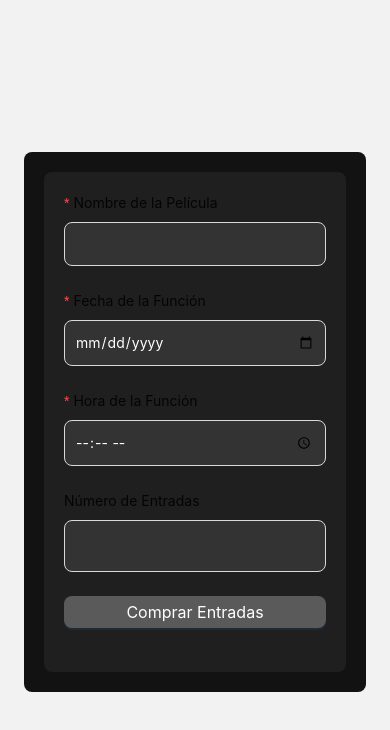
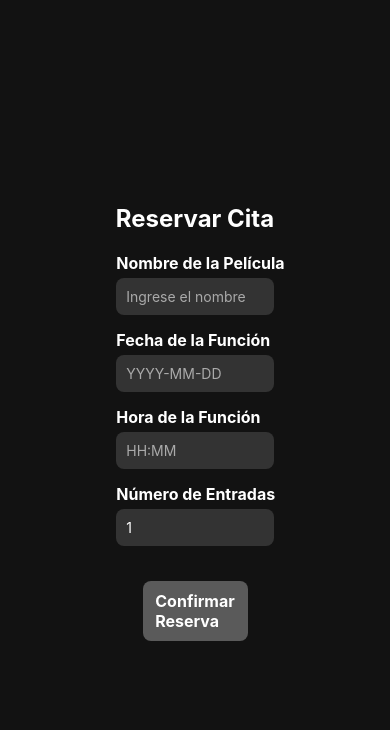
Before and after one commit to Justinarley/Back-Moviee, a React Native app: screen /Compras in a window 390 px wide. Shown: the top 730 px of the page. Built offline with nearby package versions, Linux system fonts and the light colour scheme.

Commit message:
Proyecto terminado

```diff
--- a/navigation/AuthNavigator.tsx
+++ b/navigation/AuthNavigator.tsx
@@ -5,8 +5,9 @@ import ProfileScreen from '../screens/ProfileScreen';
 import RegisterScreen from '../screens/RegisterScreen';
 import CarteleraScreen from '../screens/CarteleraScreen';
 import { createStackNavigator } from '@react-navigation/stack';
-import RegistroReserva from '../screens/Compra';
 import ReservaCitaForm from '../screens/Compra';
+import CitasReservadasScreen from '../screens/CitasReservadasScreen';
+
 
 type AuthStackParamList = {
   Login: undefined;
@@ -15,6 +16,7 @@ type AuthStackParamList = {
   Cartelera: undefined;
   Profile: undefined;
   Compras: undefined;
+  Reservas: undefined;
 };
 
 const AuthStack = createStackNavigator<AuthStackParamList>();
@@ -35,6 +37,7 @@ const AuthNavigator: React.FC<AuthNavigatorProps> = ({ isAuthenticated, setIsAut
       <AuthStack.Screen name="Cartelera" component={CarteleraScreen} />
       <AuthStack.Screen name="Profile" component={ProfileScreen} />
       <AuthStack.Screen name="Compras" component={ReservaCitaForm} />
+      <AuthStack.Screen name="Reservas" component={CitasReservadasScreen} />
     </AuthStack.Navigator>
   );
 };
--- /dev/null
+++ b/screens/CitasReservadasScreen.tsx
@@ -0,0 +1,158 @@
+import React, { useEffect, useState } from 'react';
+import { View, Text, FlatList, StyleSheet, TouchableOpacity, Modal, Image } from 'react-native';
+import axios from 'axios';
+import { useNavigation } from '@react-navigation/native';
+import { StackNavigationProp } from '@react-navigation/stack';
+import Menu from '../components/Menu';
+
+// Definimos los tipos para la navegación
+type AuthStackParamList = {
+    Login: undefined;
+    Register: undefined;
+    Home: undefined;
+    Cartelera: undefined;
+    Compras: undefined;
+    Reservas: undefined;
+};
+
+type ReservaScreenNavigationProp = StackNavigationProp<AuthStackParamList, 'Reservas'>;
+
+// Interfaz para las citas
+interface CitaPeliculasCine {
+    id: number;
+    nombrePelicula: string;
+    fechaFuncion: string; // O Date, si prefieres trabajar con objetos Date
+    horaFuncion: string;  // O Date, si la hora es un objeto Date
+}
+
+export default function CitasReservadasScreen() {
+    const navigation = useNavigation<ReservaScreenNavigationProp>();
+    const [citas, setCitas] = useState<CitaPeliculasCine[]>([]);  // Especificamos el tipo de datos para las citas
+    const [modalVisible, setModalVisible] = useState(false);
+    const [selectedCita, setSelectedCita] = useState<CitaPeliculasCine | null>(null);  // Usamos CitaPeliculasCine o null para selectedCita
+
+    useEffect(() => {
+        const fetchCitas = async () => {
+            try {
+                const response = await axios.get('http://localhost:8080/api-citas/all');
+                setCitas(response.data);
+            } catch (error) {
+                console.error('Error fetching citas', error);
+            }
+        };
+
+        fetchCitas();
+    }, []);
+
+    const handleCitaPress = (cita: CitaPeliculasCine) => {  // Cambié el tipo a CitaPeliculasCine
+        setSelectedCita(cita);
+        setModalVisible(true);
+    };
+
+    return (
+        <View style={styles.container}>
+            <Text style={styles.title}>Citas Reservadas</Text>
+            <br />
+            <Menu />
+            <br />
+            <FlatList
+                data={citas}
+                keyExtractor={(item) => item.id.toString()}
+                renderItem={({ item }) => (
+                    <TouchableOpacity onPress={() => handleCitaPress(item)} style={styles.citaItem}>
+                        <Text style={styles.citaText}>
+                            {item.nombrePelicula} - {item.fechaFuncion} {item.horaFuncion}
+                        </Text>
+                    </TouchableOpacity>
+                )}
+                contentContainerStyle={styles.listContainer}
+            />
+
+            {/* Modal */}
+            <Modal
+                animationType="slide"
+                transparent={true}
+                visible={modalVisible}
+                onRequestClose={() => setModalVisible(false)}
+            >
+                <View style={styles.modalContainer}>
+                    <View style={styles.modalContent}>
+                        <Text style={styles.modalTitle}>Detalles de la Cita</Text>
+                        <Text style={styles.modalText}>Película: {selectedCita?.nombrePelicula}</Text>
+                        <Text style={styles.modalText}>Fecha: {selectedCita?.fechaFuncion}</Text>
+                        <Text style={styles.modalText}>Hora: {selectedCita?.horaFuncion}</Text>
+                        <TouchableOpacity
+                            style={styles.closeButton}
+                            onPress={() => setModalVisible(false)}
+                        >
+                            <Text style={styles.buttonText}>Cerrar</Text>
+                        </TouchableOpacity>
+                    </View>
+                </View>
+            </Modal>
+        </View>
+    );
+}
+
+const styles = StyleSheet.create({
+    container: {
+        flex: 1,
+        backgroundColor: '#121212',
+        paddingTop: 50,
+        paddingHorizontal: 20,
+    },
+    title: {
+        fontSize: 24,
+        color: '#FFF',
+        fontWeight: 'bold',
+        marginBottom: 20,
+    },
+    listContainer: {
+        paddingBottom: 20,
+    },
+    citaItem: {
+        backgroundColor: '#333',
+        marginBottom: 15,
+        padding: 15,
+        borderRadius: 12,
+    },
+    citaText: {
+        color: '#FFF',
+        fontSize: 18,
+    },
+    modalContainer: {
+        flex: 1,
+        justifyContent: 'center',
+        alignItems: 'center',
+        backgroundColor: 'rgba(0, 0, 0, 0.5)',
+    },
+    modalContent: {
+        width: 300,
+        backgroundColor: '#FFF',
+        borderRadius: 12,
+        padding: 20,
+        alignItems: 'center',
+    },
+    modalTitle: {
+        fontSize: 20,
+        fontWeight: 'bold',
+        marginBottom: 10,
+    },
+    modalText: {
+        fontSize: 16,
+        marginBottom: 10,
+    },
+    closeButton: {
+        backgroundColor: '#5A5A5A',
+        borderRadius: 10,
+        paddingVertical: 10,
+        paddingHorizontal: 20,
+        justifyContent: 'center',
+        alignItems: 'center',
+    },
+    buttonText: {
+        color: '#FFF',
+        fontSize: 16,
+        fontWeight: 'bold',
+    },
+});
--- a/screens/Compra.tsx
+++ b/screens/Compra.tsx
@@ -1,164 +1,229 @@
-import React, { useState } from 'react';
-import { Button, InputNumber, Form, message, Input, Modal } from 'antd';
+import React, { useState } from 'react'
+import {
+  View,
+  Text,
+  TextInput,
+  TouchableOpacity,
+  Modal,
+  StyleSheet,
+} from 'react-native'
+import { useNavigation } from '@react-navigation/native'
+import { StackNavigationProp } from '@react-navigation/stack'
+import axios from 'axios'
 
-const ReservaCitaForm = () => {
-  const [entradas, setEntradas] = useState(1); // Número de entradas, comenzando en 1
-  const [nombrePelicula, setNombrePelicula] = useState(""); // Para el nombre de la película
-  const [fechaFuncion, setFechaFuncion] = useState(""); // Para la fecha de la función
-  const [horaFuncion, setHoraFuncion] = useState(""); // Para la hora de la función
+// Tipos del stack de navegación
+type AuthStackParamList = {
+  Home: undefined
+  Cartelera: undefined
+  Compras: undefined
+}
 
-  const [isModalVisible, setIsModalVisible] = useState(false); // Para controlar la visibilidad del modal
+type NavigationProp = StackNavigationProp<AuthStackParamList, 'Compras'>
 
-  // Manejar el cambio de entradas
-  const handleEntradasChange = (value: number | null) => {
-    if (value !== null) {
-      setEntradas(value);
+export default function ReservaCitaForm() {
+  const navigation = useNavigation<NavigationProp>()
+
+  const [nombrePelicula, setNombrePelicula] = useState('')
+  const [fechaFuncion, setFechaFuncion] = useState('')
+  const [horaFuncion, setHoraFuncion] = useState('')
+  const [entradas, setEntradas] = useState('1')
+  const [isModalVisible, setIsModalVisible] = useState(false)
+
+  const handleSubmit = async () => {
+    const data = {
+      nombrePelicula,
+      fechaFuncion,
+      horaFuncion,
+      entradas: Number(entradas),
     }
-  };
 
-  // Mostrar el modal con los datos de la cita
-  const handleSubmit = (values: any) => {
-    setNombrePelicula(values.nombrePelicula);
-    setFechaFuncion(values.fechaFuncion);
-    setHoraFuncion(values.horaFuncion);
+    try {
+      await axios.post('http://localhost:8080/api-citas/register', data)
+      setIsModalVisible(true)
+    } catch (error) {
+      console.error('Error al registrar la cita', error)
+    }
+  }
 
-    setIsModalVisible(true); // Abrir el modal
-
-    // Aquí puedes hacer la lógica para enviar los datos al backend
-    const data = {
-      nombrePelicula: values.nombrePelicula,
-      fechaFuncion: values.fechaFuncion,
-      horaFuncion: values.horaFuncion,
-      entradas: entradas,
-    };
-
-    fetch('http://localhost:8080/api-citas/register', {
-      method: 'POST',
-      headers: {
-        'Content-Type': 'application/json',
-      },
-      body: JSON.stringify(data),
-    })
-      .then(response => response.json())
-      .then(data => {
-        message.success('Cita registrada exitosamente!');
-      })
-      .catch((error) => {
-        message.error('Error al registrar la cita');
-      });
-  };
-
-  // Cerrar el modal
-  const handleCancel = () => {
-    setIsModalVisible(false);
-  };
+  const handleConfirm = () => {
+    setIsModalVisible(false)
+    navigation.navigate('Home') // Redirige al Home
+  }
 
   return (
-    <div style={styles.container}>
-      <Form onFinish={handleSubmit} layout="vertical" style={styles.form}>
-        <Form.Item
-          label="Nombre de la Película"
-          name="nombrePelicula"
-          rules={[{ required: true, message: 'Por favor ingresa el nombre de la película' }]} >
-          <Input style={styles.input} />
-        </Form.Item>
+    <View style={styles.container}>
+      <Text style={styles.title}>Reservar Cita</Text>
 
-        <Form.Item
-          label="Fecha de la Función"
-          name="fechaFuncion"
-          rules={[{ required: true, message: 'Por favor ingresa la fecha de la función' }]} >
-          <Input type="date" style={styles.input} />
-        </Form.Item>
+      {/* Input: Nombre de la Película */}
+      <View style={styles.inputGroup}>
+        <Text style={styles.label}>Nombre de la Película</Text>
+        <TextInput
+          style={styles.input}
+          placeholder="Ingrese el nombre"
+          placeholderTextColor="#AAA"
+          value={nombrePelicula}
+          onChangeText={setNombrePelicula}
+        />
+      </View>
 
-        <Form.Item
-          label="Hora de la Función"
-          name="horaFuncion"
-          rules={[{ required: true, message: 'Por favor ingresa la hora de la función' }]} >
-          <Input type="time" style={styles.input} />
-        </Form.Item>
+      {/* Input: Fecha de la Función */}
+      <View style={styles.inputGroup}>
+        <Text style={styles.label}>Fecha de la Función</Text>
+        <TextInput
+          style={styles.input}
+          placeholder="YYYY-MM-DD"
+          placeholderTextColor="#AAA"
+          value={fechaFuncion}
+          onChangeText={setFechaFuncion}
+        />
+      </View>
 
-        <Form.Item
-          label="Número de Entradas"
-          name="entradas">
-          <InputNumber
-            min={1}
-            value={entradas}
-            onChange={handleEntradasChange}
-            style={styles.inputNumber}
-          />
-        </Form.Item>
-        <Form.Item>
-          <Button type="primary" htmlType="submit" style={styles.button}>
-            Comprar Entradas
-          </Button>
-        </Form.Item>
-      </Form>
+      {/* Input: Hora de la Función */}
+      <View style={styles.inputGroup}>
+        <Text style={styles.label}>Hora de la Función</Text>
+        <TextInput
+          style={styles.input}
+          placeholder="HH:MM"
+          placeholderTextColor="#AAA"
+          value={horaFuncion}
+          onChangeText={setHoraFuncion}
+        />
+      </View>
 
-      {/* Modal para mostrar los datos de la cita */}
+      {/* Input: Número de Entradas */}
+      <View style={styles.inputGroup}>
+        <Text style={styles.label}>Número de Entradas</Text>
+        <TextInput
+          style={styles.input}
+          placeholder="1"
+          placeholderTextColor="#AAA"
+          keyboardType="numeric"
+          value={entradas}
+          onChangeText={setEntradas}
+        />
+      </View>
+
+      {/* Botón de Confirmar */}
+      <TouchableOpacity style={styles.button} onPress={handleSubmit}>
+        <Text style={styles.buttonText}>Confirmar Reserva</Text>
+      </TouchableOpacity>
+
+      {/* Modal de Confirmación */}
       <Modal
-        title="Confirmar Reserva"
-        open={isModalVisible}
-        onCancel={handleCancel}
-        footer={[
-          <Button key="back" onClick={handleCancel} style={styles.modalButton}>
-            Cerrar
-          </Button>,
-        ]}
+        animationType="slide"
+        transparent={true}
+        visible={isModalVisible}
+        onRequestClose={() => setIsModalVisible(false)}
       >
-        <p><strong>Nombre de la película:</strong> {nombrePelicula}</p>
-        <p><strong>Fecha de la función:</strong> {fechaFuncion}</p>
-        <p><strong>Hora de la función:</strong> {horaFuncion}</p>
-        <p><strong>Entradas:</strong> {entradas}</p>
+        <View style={styles.modalContainer}>
+          <View style={styles.modalContent}>
+            <Text style={styles.modalTitle}>Confirmar Reserva</Text>
+            <Text style={styles.modalText}>Película: {nombrePelicula}</Text>
+            <Text style={styles.modalText}>Fecha: {fechaFuncion}</Text>
+            <Text style={styles.modalText}>Hora: {horaFuncion}</Text>
+            <Text style={styles.modalText}>Entradas: {entradas}</Text>
+
+            <View style={styles.modalButtons}>
+              <TouchableOpacity
+                style={[styles.button, styles.secondaryButton]}
+                onPress={() => setIsModalVisible(false)}
+              >
+                <Text style={styles.buttonText}>Regresar</Text>
+              </TouchableOpacity>
+              <TouchableOpacity style={styles.button} onPress={handleConfirm}>
+                <Text style={styles.buttonText}>Confirmar</Text>
+              </TouchableOpacity>
+            </View>
+          </View>
+        </View>
       </Modal>
-    </div>
-  );
-};
+    </View>
+  )
+}
 
-// Estilos mejorados
-const styles = {
+const styles = StyleSheet.create({
   container: {
-    padding: '20px',
+    flex: 1,
     backgroundColor: '#121212',
-    borderRadius: '8px',
-    maxWidth: '500px',
-    margin: 'auto',
-    color: '#fff', // Color blanco para todo el contenedor
+    padding: 20,
+    justifyContent: 'center',
+    alignItems: 'center', // Centra todo el contenido en la pantalla
   },
-  form: {
-    backgroundColor: '#1f1f1f',
-    padding: '20px',
-    borderRadius: '8px',
-    color: '#fff', // Color blanco para todo el formulario
+  title: {
+    color: '#FFF',
+    fontSize: 24,
+    fontWeight: 'bold',
+    marginBottom: 20,
+    textAlign: 'center',
+  },
+  inputGroup: {
+    marginBottom: 15,
+    width: '90%', // Ancho total del grupo
+  },
+  label: {
+    color: '#FFF',
+    marginBottom: 5,
+    fontSize: 16,
+    fontWeight: 'bold',
+    textAlign: 'left', // Alinea el subtítulo a la izquierda
+    marginLeft: '25%', // Da margen izquierdo para que quede alineado al input
   },
   input: {
     backgroundColor: '#333',
-    borderRadius: '8px',
-    color: '#fff', // Color blanco para el texto del input
-    padding: '10px',
-  },
-  inputNumber: {
-    backgroundColor: '#333',
-    borderRadius: '8px',
-    color: '#fff', // Color blanco para el texto del InputNumber
-    padding: '10px',
-    width: '100%',
+    borderRadius: 8,
+    padding: 10,
+    color: '#FFF',
+    width: '50%', // Inputs más cortos
+    alignSelf: 'center', // Centra los inputs dentro del grupo
   },
   button: {
     backgroundColor: '#5A5A5A',
-    color: '#fff', // Color blanco para el texto del botón
-    fontSize: '16px',
-    borderRadius: '8px',
+    paddingVertical: 10,
+    paddingHorizontal: 20,
+    borderRadius: 8,
+    alignItems: 'center',
+    marginTop: 20,
+    width: '30%',
+    alignSelf: 'center', // Centra el botón
+  },
+  buttonText: {
+    color: '#FFF',
+    fontSize: 16,
+    fontWeight: 'bold',
+  },
+  modalContainer: {
+    flex: 1,
+    justifyContent: 'center',
+    alignItems: 'center',
+    backgroundColor: 'rgba(0, 0, 0, 0.5)',
+  },
+  modalContent: {
+    backgroundColor: '#FFF',
+    borderRadius: 12,
+    padding: 20,
+    width: '80%',
+    alignItems: 'center',
+  },
+  modalTitle: {
+    fontSize: 20,
+    fontWeight: 'bold',
+    marginBottom: 10,
+    textAlign: 'center',
+  },
+  modalText: {
+    fontSize: 16,
+    marginBottom: 5,
+    fontWeight: 'bold',
+    textAlign: 'center',
+  },
+  modalButtons: {
+    flexDirection: 'row',
+    justifyContent: 'center',
+    marginTop: 20,
     width: '100%',
   },
-  modalButton: {
-    backgroundColor: '#5A5A5A',
-    color: '#fff', // Color blanco para el texto del botón en el modal
-    fontSize: '16px',
-    borderRadius: '8px',
+  secondaryButton: {
+    backgroundColor: '#FF5733',
+    marginHorizontal: 5,
   },
-  label: {
-    color: '#fff', // Color blanco para los labels
-  },
-};
-
-export default ReservaCitaForm;
+})
--- a/screens/ProfileScreen.tsx
+++ b/screens/ProfileScreen.tsx
@@ -103,7 +103,7 @@ export default function ProfileScreen() {
         <TextInput
           value={userData.fechaNacimiento}
           editable={isEditing}
-          placeholder="Fecha de Nacimiento"
+          placeholder="Fecha de Nacimiento YYYY-MM-DD"
           onChangeText={(value) => setUserData({ ...userData, fechaNacimiento: value })}
           style={[styles.input, !isEditing && styles.inputDisabled]}
         />
```
Also changed, not shown: components/Menu.tsx (+10 -0 lines), 1 other file (tests, documents, lock files or other folders).
